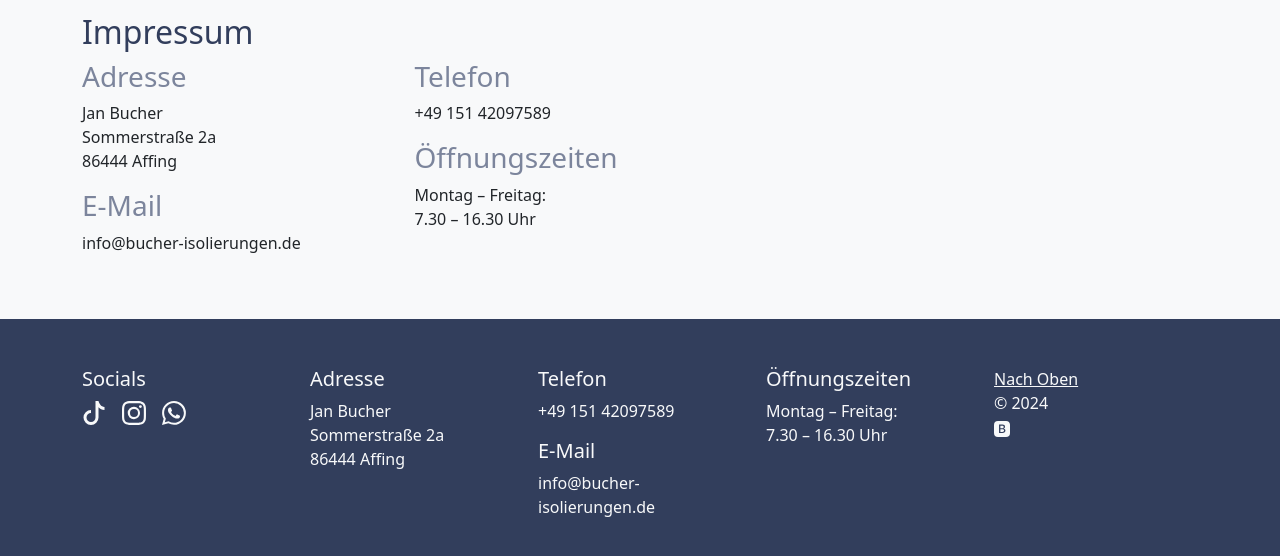
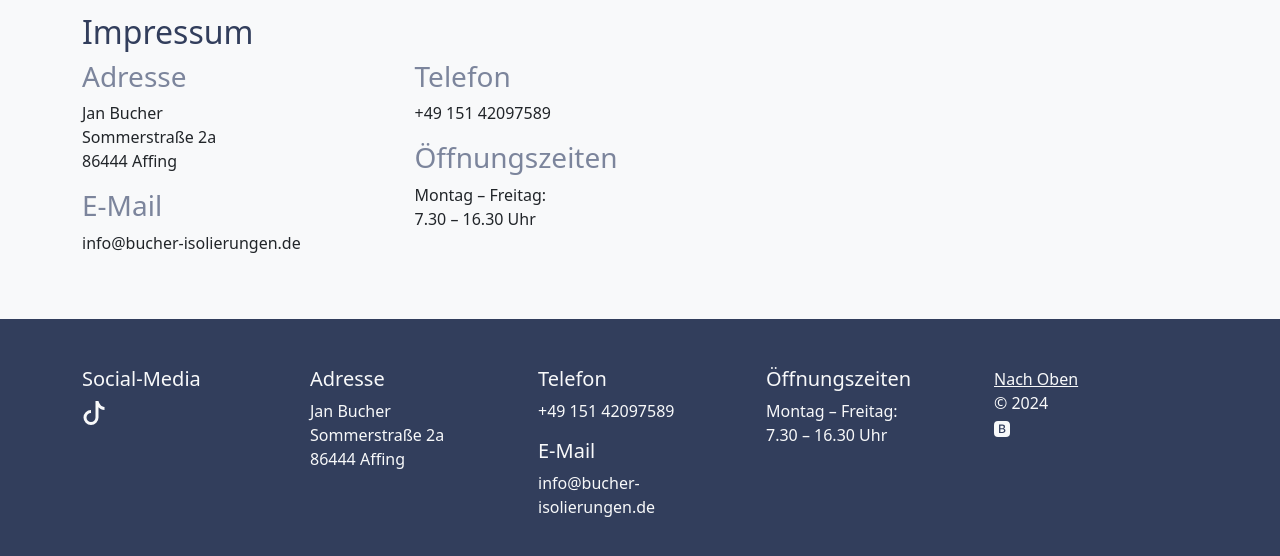
Before and after one commit to Luaevente/lukasochs_projektarbeit, a website: page ueber.html in a window 1280 px wide. Shown: the part 558-1114 px from the top of the page. Drawn offline with nearby package versions, Linux system fonts and the light colour scheme.

Commit message:
7- Auskommentieren Insta & Whatsapp

```diff
--- a/ueber.html
+++ b/ueber.html
@@ -64,14 +64,15 @@
     <div class="container">
         <div class="row row-cols-1 row-cols-sm-2 row-cols-md-5">
             <div class="col mb-3">
-                <h5>Socials</h5>
+                <h5>Social-Media</h5>
                 <div class="d-flex justify-content-start gap-3">
                     <a href="https://www.tiktok.com/@jre_shorts6?_t=ZN-8tdnNM7JHIU&_r=1" class="text-decoration-none text-light" title="TikTok" target="_blank">
                         <svg xmlns="http://www.w3.org/2000/svg" width="24" height="24" fill="currentColor" class="bi bi-tiktok" viewBox="0 0 16 16">
                             <path d="M9 0h1.98c.144.715.54 1.617 1.235 2.512C12.895 3.389 13.797 4 15 4v2c-1.753 0-3.07-.814-4-1.829V11a5 5 0 1 1-5-5v2a3 3 0 1 0 3 3z"/>
                         </svg>
                     </a>
-                    <a href="https://www.instagram.com" class="text-decoration-none text-light" title="Instagram" target="_blank">
+                    <!--
+                    <a href="#" class="text-decoration-none text-light" title="Instagram" target="_blank">
                         <svg xmlns="http://www.w3.org/2000/svg" width="24" height="24" fill="currentColor" class="bi bi-instagram" viewBox="0 0 16 16">
                             <path d="M8 0C5.829 0 5.556.01 4.703.048 3.85.088 3.269.222 2.76.42a3.9 3.9 0 0 0-1.417.923A3.9 3.9 0 0 0 .42 2.76C.222 3.268.087 3.85.048 4.7.01 5.555 0 5.827 0 8.001c0 2.172.01 2.444.048 3.297.04.852.174 1.433.372 1.942.205.526.478.972.923 1.417.444.445.89.719 1.416.923.51.198 1.09.333 1.942.372C5.555 15.99 5.827 16 8 16s2.444-.01 3.298-.048c.851-.04 1.434-.174 1.943-.372a3.9 3.9 0 0 0 1.416-.923c.445-.445.718-.891.923-1.417.197-.509.332-1.09.372-1.942C15.99 10.445 16 10.173 16 8s-.01-2.445-.048-3.299c-.04-.851-.175-1.433-.372-1.941a3.9 3.9 0 0 0-.923-1.417A3.9 3.9 0 0 0 13.24.42c-.51-.198-1.092-.333-1.943-.372C10.443.01 10.172 0 7.998 0zm-.717 1.442h.718c2.136 0 2.389.007 3.232.046.78.035 1.204.166 1.486.275.373.145.64.319.92.599s.453.546.598.92c.11.281.24.705.275 1.485.039.843.047 1.096.047 3.231s-.008 2.389-.047 3.232c-.035.78-.166 1.203-.275 1.485a2.5 2.5 0 0 1-.599.919c-.28.28-.546.453-.92.598-.28.11-.704.24-1.485.276-.843.038-1.096.047-3.232.047s-2.39-.009-3.233-.047c-.78-.036-1.203-.166-1.485-.276a2.5 2.5 0 0 1-.92-.598 2.5 2.5 0 0 1-.6-.92c-.109-.281-.24-.705-.275-1.485-.038-.843-.046-1.096-.046-3.233s.008-2.388.046-3.231c.036-.78.166-1.204.276-1.486.145-.373.319-.64.599-.92s.546-.453.92-.598c.282-.11.705-.24 1.485-.276.738-.034 1.024-.044 2.515-.045zm4.988 1.328a.96.96 0 1 0 0 1.92.96.96 0 0 0 0-1.92m-4.27 1.122a4.109 4.109 0 1 0 0 8.217 4.109 4.109 0 0 0 0-8.217m0 1.441a2.667 2.667 0 1 1 0 5.334 2.667 2.667 0 0 1 0-5.334"/>
                         </svg>
@@ -81,6 +82,7 @@
                             <path d="M13.601 2.326A7.85 7.85 0 0 0 7.994 0C3.627 0 .068 3.558.064 7.926c0 1.399.366 2.76 1.057 3.965L0 16l4.204-1.102a7.9 7.9 0 0 0 3.79.965h.004c4.368 0 7.926-3.558 7.93-7.93A7.9 7.9 0 0 0 13.6 2.326zM7.994 14.521a6.6 6.6 0 0 1-3.356-.92l-.24-.144-2.494.654.666-2.433-.156-.251a6.56 6.56 0 0 1-1.007-3.505c0-3.626 2.957-6.584 6.591-6.584a6.56 6.56 0 0 1 4.66 1.931 6.56 6.56 0 0 1 1.928 4.66c-.004 3.639-2.961 6.592-6.592 6.592m3.615-4.934c-.197-.099-1.17-.578-1.353-.646-.182-.065-.315-.099-.445.099-.133.197-.513.646-.627.775-.114.133-.232.148-.43.05-.197-.1-.836-.308-1.592-.985-.59-.525-.985-1.175-1.103-1.372-.114-.198-.011-.304.088-.403.087-.088.197-.232.296-.346.1-.114.133-.198.198-.33.065-.134.034-.248-.015-.347-.05-.099-.445-1.076-.612-1.47-.16-.389-.323-.335-.445-.34-.114-.007-.247-.007-.38-.007a.73.73 0 0 0-.529.247c-.182.198-.691.677-.691 1.654s.71 1.916.81 2.049c.098.133 1.394 2.132 3.383 2.992.47.205.84.326 1.129.418.475.152.904.129 1.246.08.38-.058 1.171-.48 1.338-.943.164-.464.164-.86.114-.943-.049-.084-.182-.133-.38-.232"/>
                         </svg>
                     </a>
+                    -->
                 </div>
             </div>
 
```
Also changed, not shown: dienstleistungen.html (+4 -2 lines), index.html (+3 -1 lines), kontakt.html (+4 -2 lines), projekte.html (+4 -2 lines).
